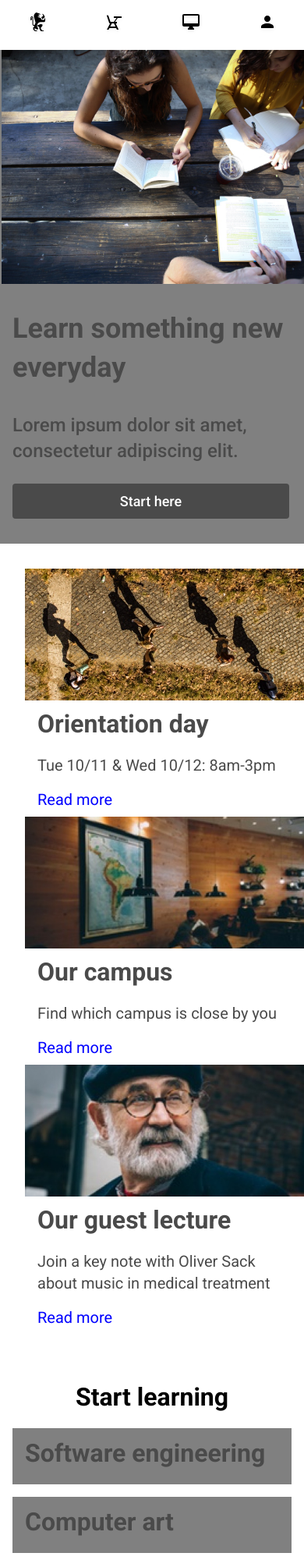
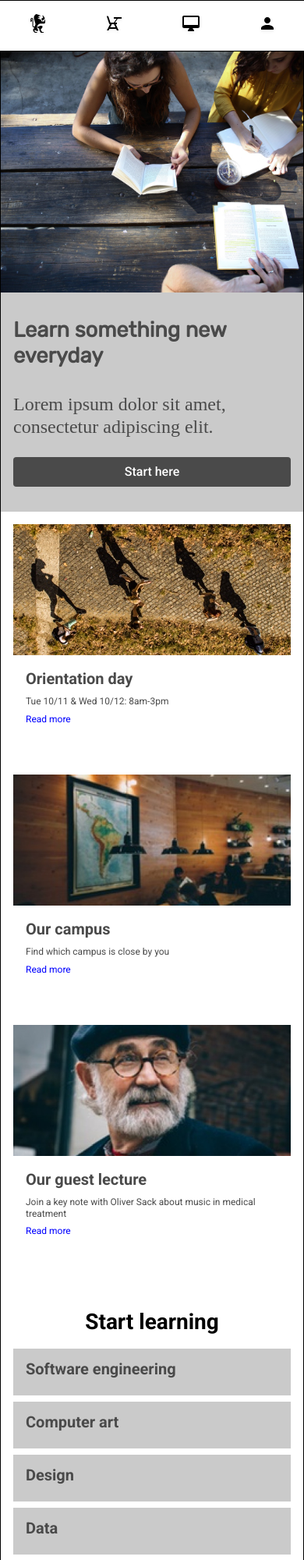
Before and after one commit to sanmarko/COLMAR, a plain HTML site: page index.html in a window 390 px wide. Shown: the top 2000 px of the page at 78% size. Drawn offline with Linux system fonts and the light colour scheme; a web font is replaced by a local one.

Commit message:
third draft

```diff
--- a/index.html
+++ b/index.html
@@ -7,26 +7,17 @@
   <link href="./resources/css/style.css" type="text/css" rel="stylesheet">
   <link href="./resources/css/reset.css" type="text/css" rel="stylesheet">
 </head>
-<body>
+  <body>
+
   <!-- Header -->
-<header>
-    <!--div class="content">
-      <a><img class = "logo" src="./resources/images/ic-logo.svg"><strong>COLMAR</strong>ACADEMY</a>
-      <nav class="desktop">
-        <ul>
-          <li><a href="#">On campus</a></li>
-          <li><a href="#">Online</a></li>
-          <li><a href="#">For companies</a></li>
-          <li><a href="#">Sign in</a></li>
-        </ul>
-      </nav-->
+  <header>
 
   <!-- Header -->
   <div class = "header">
     <!-- Header site container-->
     <div class = "desktop">
 
-        <!-- Logo and h5 header text container-->
+        <!-- Logo and Colmar header text container-->
         <div class = "logotext">
 
           <!--White Logo img and header text-->
@@ -45,18 +36,21 @@
           </nav>
         </div>
     </div>
-      <nav class="mobile">
+    <!--Menu navigation for smaller screens-->
+    <nav class="mobile">
         <ul>
           <li><a href="#"><img src="./resources/images/ic-logo.svg"></a></li>
           <li><a href="#"><img src="./resources/images/ic-on-campus.svg"></a></li>
           <li><a href="#"><img src="./resources/images/ic-online.svg"></a></li>
           <li><a href="#"><img src="./resources/images/ic-login.svg"></a></li>
         </ul>
-      </nav>
+    </nav>
 
   </div>
-</header>
+  </header>
 
+  <!--Page orientation-->
+  <div class = "page">
   <!-- Main Content Container -->
   <div class="main-content">
 
@@ -67,13 +61,13 @@
       </div>
       <div class="start-content">
           <div class="start-header">
-            <h1 class="cursive">Learn something new everyday</h1>
+            <h1 class="rubik">Learn something new everyday</h1>
           </div>
           <div class="start-text">
-            <h2 class="striking">Lorem ipsum dolor sit amet, consectetur adipiscing elit.</h2>
+            <h2 class="damion">Lorem ipsum dolor sit amet, consectetur adipiscing elit.</h2>
           </div>
           <div class="start-button">
-            <div class="button">Start here</div>
+            <div> <a class="button" href="#">Start here</a></div>
           </div>
       </div>
     </div>
@@ -107,10 +101,10 @@
                 <h1 class="sub-head">Orientation day</h1>
               </div>
               <div class="sub1-text">
-                <h2 class="sub-text">Tue 10/11 & Wed 10/12: 8am-3pm</h2>
+                <p class="sub-text">Tue 10/11 & Wed 10/12: 8am-3pm</p>
               </div>
               <div class="sub1-nav">
-                <div class="sub-nav">Read more</div>
+                <a class="sub-nav" href "#">Read more</a>
               </div>
           </div>
         </div>
@@ -125,10 +119,10 @@
                 <h1 class="sub-head">Our campus</h1>
               </div>
               <div class="sub2-text">
-                <h2 class="sub-text">Find which campus is close by you</h2>
+                <p class="sub-text">Find which campus is close by you</p>
               </div>
               <div class="sub2-nav">
-                <div class="sub-nav">Read more</div>
+                <a class="sub-nav" href "#">Read more</a>
               </div>
           </div>
         </div>
@@ -143,10 +137,10 @@
                 <h1 class="sub-head">Our guest lecture</h1>
               </div>
               <div class="sub3-text">
-                <h2 class="sub-text">Join a key note with Oliver Sack about music in medical treatment</h2>
+                <p class="sub-text">Join a key note with Oliver Sack about music in medical treatment</p>
               </div>
               <div class="sub3-nav">
-                <div class="sub-nav">Read more</div>
+                <a class="sub-nav" href "#">Read more</a>
               </div>
           </div>
         </div>
@@ -271,7 +265,7 @@
 
     <!-- Thesis Section Container -->
     <div class="thesis-section">
-      <!--Main info section-->
+
       <!--Thesis-header container-->
       <div class="thesis-header">
         <h1 class="head-style">Thesis exhibit</h1>
@@ -302,7 +296,7 @@
             </div>
             <div class="sub1-content">
               <div class="sub1-header">
-                <h1 class="sub-head">Fisma Design and Prototype</h1>
+                <h1 class="sub-head">Fisma: Design and Prototype</h1>
               </div>
               <div class="sub1-text">
                 <h2 class="sub-text">Designer showcaste of new prototype product</h2>
@@ -330,9 +324,10 @@
     </div>
 
   </div>
+  </div>
 
   <!-- Footer -->
-  <footer>
+  <footer class = "footer">
     <div class="content">
       <span class="copyright">© Colmar Academy. All Rights Reserved</span>
       <span class="terms">Terms Privacy</span>
--- a/resources/css/style.css
+++ b/resources/css/style.css
@@ -4,12 +4,12 @@
 /*Base font definition*/
 html {
   font-family: "Roboto", sans-serif;
-  font-size: 16px;
+  font-size: 18px;
   }
 
 
  body {
-   /*line-height: 1.4;*/
+   line-height: 1.4;
  }
 
 /*Header container style*/
@@ -18,35 +18,35 @@
   position: fixed;
   width: 100%;
   height: 64px;
-  align-items: center;
-  flex-direction: column;
+  justify-content: center;
+  /*flex-direction: column;
   flex: 1;
   color: #4a4a4a;
-  font-family: 'Roboto';
+  font-family: 'Roboto';*/
 }
 
-/*Heder 960px site container*/
+/*Heder desktop container*/
 .desktop {
   display: flex;
-  width: 100%;
-  height: 64px;
+  width: 1300px;
+  /*height: 64px;*/
   background-color: white;
   justify-content: space-between;
-  flex-direction: row;
-  align-items: center;
-  color: #4a4a4a;
+  border: 1px solid;
+  /*flex-direction: row;
+  align-items: center;*/
+  /*color: #4a4a4a;
   font-family: 'Roboto';
   /*margin-right: 24px; /* 8px = 24px-16px(defined in the nav span)*/
   /*margin-left: 24px;*/
 }
 
-/* Logo and text h5 container */
+/* Logo and text colmar text container */
 .logotext {
   display: inline-flex;
   align-items: center;
-  height: 64px;
-  width: auto;
-  font-size: 18px;
+  /*height: 64px;
+  width: auto;*/
 }
 
 /*White header logo*/
@@ -59,15 +59,20 @@
 }
 
 
-/*header text*/
+/*Colmar header text*/
 .colmar {
-  font-size: 22px;
+  font-size: 1.25rem;
   font-weight: 700;
+  color: #4a4a4a;
+  font-family: 'Roboto';
 }
 
+/*Academy header text*/
 .academy {
-  font-size: 22px;
+  font-size: 1.25rem;
   font-weight: 400;
+  color: #4a4a4a;
+  font-family: 'Roboto';
 }
 
 
@@ -80,8 +85,8 @@
 .nav {
   display: inline-flex;
   align-items: center;
-  height: 64px;
-  width: auto;
+  /*height: 64px;
+  width: auto;*/
   margin-right: 8px;
 }
 
@@ -89,12 +94,20 @@
   margin-right: 16px;
 }
 
+/* Menu text definition*/
 nav a {
   color: #4a4a4a;
-  font-size: 22px;
-  font-weight: 500;
+  font-size: 1.125rem;
+  font-weight: 600;
 }
 
+nav a:hover {
+  text-decoration: underline;
+  transition-property: text-decoration 0.5s linear 300ms;
+}
+
+
+/*Header for smaller screens*/
 
 @media only screen and (max-width: 760px) {
   header .desktop {
@@ -112,6 +125,7 @@
     /*flex-direction: row;*/
     width: 100%;
     background-color: white;
+    border: 1px solid;
     /*align-items: center;*/
   }
 
@@ -126,26 +140,36 @@
   }
 }
 
+.page {
+  display: flex;
+  /*flex-direction: column;*/
+  justify-content: center;
+  width: 100%;
+  height: auto;
+}
 
+/* Main content */
   .main-content {
     display: flex;
     flex-direction: column;
-    width: 100%;
+    align-items: center;
+    width: 1300px;
     height: auto;
     padding-top: 64px;
+    border: 1px solid;
     /*top: 5.3125rem; /* To offset for fixed header. */
   }
 
 
-  /* Start Section */
+  /* Banner Start Section */
 
   .start-section {
     display: inline-flex;
     justify-content: flex-start;
-    align-items: flex-start;
+    align-items: center;
     width: 100%;
     height: auto;
-    background-color: grey;
+    background-color: #cacaca;
     /*background-image: url('../images/banner-landingpage.jpg');
     background-position: bottom;
     background-size: cover;
@@ -157,7 +181,7 @@
     width: 60%;
     margin: 32px 24px;
     overflow: hidden;
-    height: 636px;
+    height: 510px;
     /*padding: 0 5rem 2.5rem 5rem;
     border: solid 1px #979797;
     border-radius: 4px;*/
@@ -175,7 +199,7 @@
     justify-content: center;
     align-items: flex-start;
     width: 40%;
-    height: 636px;
+    height: auto;
     margin: 32px 0;
     /*padding: 0 5rem 2.5rem 5rem;
     border: solid 1px #979797;
@@ -185,48 +209,61 @@
 
   .start-header {
     display: flex;
+    align-items: flex-start;
     width: 80%;
-
   }
 
   .start-text {
     display: flex;
+    align-items: flex-start;
     width: 80%;
   }
 
-  .cursive {
-    font-family: "Roboto", sans-serif;
-    font-size: 64px;
-    font-weight: 700;
+  .rubik {
+    font-family: "Rubik", serif;
+    font-size: 3rem;
+    font-weight: bold;
     line-height: 1;
     color: #4a4a4a;
   }
 
-  .striking {
-    font-family: "Roboto";
-    font-size: 36px;
+  .damion {
+    font-family: "Damion";
+    font-size: 2.5rem;
     line-height: 1.2;
     font-weight: 500;
     color: #4a4a4a;
-    margin: 48px 0;
+    margin: 2.5rem 0;
   }
 
   .start-button {
-      display: inline-flex;
-      flex-direction: row;
-      justify-content: center;
-      width: 80%;
-    border-radius: 4px;
+    display: flex;
+    flex-direction: column;
+    width: 80%;
+    /*border-radius: 4px;
     background-color: #4a4a4a;
-    color: white;
+    color: white;*/
   }
 
   .start-button .button {
-    padding: 8px auto;
+    display: flex;
+    justify-content: center;
+    border-radius: 4px;
+    color: white;
+    /*border-radius: 4px;
+    color: white;*/
+    /*width: 100%;*/
+    padding: 8px 0;
+    background-color: #4a4a4a;
     font-family: "Roboto";
     font-weight: 500;
-    font-size: 30px;
+    font-size: 1.75rem;
     line-height: 1.4;
+  }
+
+  .start-button .button:hover {
+    background-color: blue;
+    transition-property: background-color 0.5s linear 300ms;
   }
 
   @media only screen and (max-width: 760px) {
@@ -238,12 +275,12 @@
     .start-img {
       display: flex;
       width: 100%;
-      height: 300px;
+      height: 310px;
       margin: 0 2px;
     }
 
     .start-img .banner {
-      height: 300px;
+      height: 310px;
       width: 100%;
     }
 
@@ -261,30 +298,33 @@
     width: 100%;
     }
 
-    .cursive {
-      font-size: 36px;
-      line-height: 1.4;
+    .rubik {
+      font-size: 1.7rem;
+      line-height: 1.2;
       margin: 0 16px;
     }
 
-    .striking {
-      font-size: 24px;
+    .damion {
+      font-size: 1.5rem;
       margin: 32px 16px 24px 16px;
-      line-height: 1.4;
+      line-height: 1.2;
     }
 
     .start-button {
-      width: 91%;
-      margin: 0 16px;
+      width: 100%;
+      /*background-color: grey;
+      /*margin: 0 16px;*/
     }
 
     .start-button .button {
-      /*display: flex;
-      width: 100%;
+      /*display: flex;*/
+      /*width: 100%;
+      text-align: center;*/
       /*justify-content: center;
       align-items: center;*/
-      font-size: 18px;
-      padding: 10px 0;
+      font-size: 1rem;
+      /*padding: 10px 0;*/
+      margin: 0 16px;
     }
 }
 
@@ -324,7 +364,7 @@
   display: flex;
   width: 100%;
   font-family: "Roboto", sans-serif;
-  font-size: 32px;
+  font-size: 2rem;
   font-weight: 700;
   line-height: 1;
   color: #4a4a4a;
@@ -335,13 +375,13 @@
 .info-text {
   display: flex;
   align-items: center;
-  width: 100%;
+  max-width: 100%;
   font-family: "Roboto";
-  font-size: 24px;
+  font-size: 1rem;
   line-height: 1.4;
   font-weight: 500;
   color: #4a4a4a;
-  margin: 24px 24px 0 0;
+  margin: 24px 0 0 0;
 }
 
 
@@ -349,10 +389,10 @@
   display: flex;
   flex-direction: column;
   justify-content: center;
-  /*align-items: flex-start;*/
+  align-items: flex-start;
   width: 40%;
   height: auto;
-  margin: 32px 0px;
+  margin: 16px 0px;
   /*padding: 0 5rem 2.5rem 5rem;
   border: solid 1px #979797;
   border-radius: 4px;
@@ -371,6 +411,8 @@
   background-color: white;
   padding-left: 16px;
   overflow: hidden;
+  border: 1px solid;
+  border-radius: 10px;
   /*background-image: url('../images/banner-landingpage.jpg');
   background-position: bottom;
   background-size: cover;
@@ -378,7 +420,7 @@
 }
 
 .sub3 {
-  background-color: grey;
+  background-color: #cacaca;
 }
 
 .sub1-img-box,
@@ -459,7 +501,7 @@
 
 .sub-head {
   font-family: "Roboto", sans-serif;
-  font-size: 32px;
+  font-size: 1.5rem;
   font-weight: 700;
   color: #4a4a4a;
   line-height: 1.4;
@@ -468,7 +510,7 @@
 
 .sub-text {
   font-family: "Roboto", sans-serif;
-  font-size: 20px;
+  /*font-size: 20px;*/
   font-weight: 400;
   color: #4a4a4a;
   margin: 8px 0;
@@ -477,11 +519,18 @@
 
 .sub-nav {
   font-family: "Roboto", sans-serif;
-  font-size: 20px;
+  /*font-size: 20px;*/
   font-weight: 400;
   color: blue;
   margin: 8px 0;
   line-height: 1.4;
+}
+
+.sub-nav:hover {
+  text-decoration: underline;
+  transition-property: text-decoration 0.5s linear 300ms;
+  font-weight: bold;
+  transition-property: font-weight 0.5s linear 300ms;
 }
 
 @media only screen and (max-width: 760px) {
@@ -495,7 +544,8 @@
     flex-direction: column;
     width: 100%;
     height: auto;
-    margin: 32px 16px;
+    margin-bottom: 0px;
+    margin-top: 16px;
   }
 
   .sub1,
@@ -503,12 +553,14 @@
   .sub3 {
     display: flex;
     flex-direction: column;
-    justify-content: flex-start;
-    align-items: flex-start;
+    /*justify-content: flex-start;
+    /*align-items: flex-start;*/
     width: 100%;
     height: auto;
     background-color: white;
     overflow: hidden;
+    padding: 0;
+    border: 0;
   }
 
   .sub1-img,
@@ -517,12 +569,26 @@
     display: none;
   }
 
+  .sub1-img-box,
+  .sub2-img-box,
+  .sub3-img-box {
+    display: flex;
+    align-items: flex-start;
+    width: 100%;
+    height: auto;
+    overflow: hidden;
+    padding: 0;
+    /*padding: 0 5rem 2.5rem 5rem;
+    border: solid 1px #979797;
+    border-radius: 4px;*/
+  }
+
   .sub1-img-mob,
   .sub2-img-mob,
   .sub3-img-mob {
     display: block;
-    width: 100%;
-    margin: 0;
+    max-width: 100%;
+    margin: 0 16px;
     height: auto;
   }
 
@@ -531,34 +597,39 @@
   .sub3-content {
     width: 90%;
     margin: 0;
-    margin-left: 16px;
+    /*margin-left: 32px;*/
+    margin-bottom: 64px;
   }
+
+  /*.sub3-content {
+    margin: 0 0 32px 32px;
+  }*/
 
 .sub-head {
   font-family: "Roboto", sans-serif;
-  font-size: 32px;
+  font-size: 1.25rem;
   font-weight: 700;
   color: #4a4a4a;
   line-height: 1.4;
-  margin: 8px 0;
+  margin: 16px 32px 8px;
 }
 
 .sub-text {
   font-family: "Roboto", sans-serif;
-  font-size: 20px;
+  font-size: 0.75rem;
   font-weight: 400;
   color: #4a4a4a;
-  margin: 8px 0;
-  line-height: 1.4;
+  margin: 0 0 0 32px;
+  line-height: 1.2;
   }
 
 .sub-nav {
   font-family: "Roboto", sans-serif;
-  font-size: 20px;
+  font-size: 0.75rem;
   font-weight: 400;
   color: blue;
-  margin: 8px 0;
-  line-height: 1.4;
+  margin: 8px 0 0 32px;
+  line-height: 1.2;
   }
 
 }
@@ -571,11 +642,11 @@
   align-items: center;
   max-width: 100%;
   height: auto;
-  background-color: grey;
+  background-color: #cacaca;
   padding-bottom: 16px;
 }
 
-/* Main info container*/
+/* Course and Thesis header container*/
 .course-header,
 .thesis-header {
   display: flex;
@@ -584,23 +655,26 @@
   width: 100%;
 }
 
+/* Header style*/
 .head-style {
   font-family: "Roboto", sans-serif;
-  font-size: 32px;
+  font-size: 2rem;
   font-weight: 700;
   color: #4a4a4a;
   line-height: 1.4;
   margin: 32px 0 16px 0;
 }
 
+/* Course content container*/
 .course-content {
   display: flex;
   flex-direction: row;
   justify-content: center;
   max-width: 100%;
-  padding: 0 54px;
+  padding: 0 56px;
 }
 
+/*Individual course box container*/
 .course-box {
   display: flex;
   flex-direction: column;
@@ -609,6 +683,7 @@
   background-color: white;
 }
 
+/*Individual course image*/
 .box-img {
   display: flex;
   max-width: 100%;
@@ -618,6 +693,7 @@
   border-radius: 4px;*/
 }
 
+/*Individual course text content*/
 .box-content {
   display: flex;
   flex-direction: column;
@@ -625,35 +701,42 @@
   margin-bottom: 24px;
 }
 
-
+/* Individual course header*/
 .h1-style {
   /*display: flex;
   width: 100%;*/
   font-family: "Roboto", sans-serif;
-  font-size: 32px;
+  font-size: 1.5rem;
   font-weight: 700;
-  line-height: 1;
+  line-height: 1.4;
   color: #4a4a4a;
   margin: 16px 16px 0 16px;
 }
 
+/*Individual course text style*/
 .box-text {
   /*display: flex;
   width: 100%;*/
   font-family: "Roboto", sans-serif;
-  font-size: 24px;
+  /*font-size: 1rem;*/
   font-weight: 400;
-  line-height: 1;
+  line-height: 1.4;
   color: #4a4a4a;
   margin: 8px 16px 0 16px;
 }
 
 @media only screen and (max-width: 760px) {
 
+  .main-content {
+
+    /*width: 760px;*/
+  }
+
   .course-main {
     background-color: white;
-    padding-bottom: 16px;
-    margin: 0 16px;
+    padding-bottom: 28px;
+    margin: 0;
+    width: 100%;
   }
 
   /* Main course header container*/
@@ -676,13 +759,13 @@
     /*display: flex;
     flex-direction: column;*/
     width: 100%;
-    margin: 8px 0;
-    background-color: grey;
+    margin: 4px 0;
+    /*background-color: grey;*/
   }
 
   .head-style {
     font-family: "Roboto", sans-serif;
-    font-size: 32px;
+    font-size: 1.75rem;
     font-weight: 700;
     color: black;
     line-height: 1;
@@ -690,18 +773,20 @@
   }
 
   .box-content {
-    background-color: grey;
-    margin-bottom: 24px;
+    /*background-color: grey;*/
+    margin: 0;
   }
 
   .h1-style {
     /*max-width: 100%;*/
     font-family: "Roboto", sans-serif;
-    font-size: 32px;
+    font-size: 1.25rem;
     font-weight: 700;
     line-height: 1;
     color: #4a4a4a;
-    margin: 16px 16px 0 16px;
+    background-color: #cacaca;
+    padding: 16px 16px 24px 16px;
+    margin: 0 16px;
   }
 
   .box-img {
@@ -729,8 +814,6 @@
   background-color: grey;*/
 }
 
-
-
 /* Thesis Content container*/
 .thesis-content {
   display: flex;
@@ -747,7 +830,7 @@
   justify-content: flex-start;
   align-items: flex-start;
   max-width: 60%;
-  margin: 32px 24px;
+  margin: 16px 24px 32px;
   height: auto;
 }
 
@@ -779,7 +862,7 @@
   /*align-items: flex-start;*/
   width: 40%;
   height: auto;
-  margin: 32px 0px;
+  margin: 16px 0px 32px;
   /*padding: 0 5rem 2.5rem 5rem;
   border: solid 1px #979797;
   border-radius: 4px;
@@ -787,7 +870,7 @@
 }
 
 .thesis-sub .sub1 {
-  background-color: grey;
+  background-color: #cacaca;
 }
 
 
@@ -796,7 +879,8 @@
   .main-thesis {
 
     max-width: 100%;
-    margin: 32px 24px;
+    margin: 0;
+    margin-bottom: 24px;
   }
 
   .h2-thesis {
@@ -816,23 +900,29 @@
 
 /* Footer */
 
-footer {
+.footer {
   display: flex;
-  background-color: white;
-  padding: 1.5rem 2rem;
+  justify-content: center;
+  width: 100%;
+  height: auto;
+  /*background-color: white;
+  padding: 1.5rem 2rem;*/
 }
 
-footer .content {
-  width: 100%;
-  color: #4a4a4a;
+.content {
+  width: 1300px;
+  /*color: #4a4a4a;*/
   display: inline-flex;
   font-size: .75rem;
-  flex-direction: row;
-  justify-content: space-between;
+  /*flex-direction: row;
+  justify-content: space-between;*/
+  background-color: white;
+  border: 1px solid;
+  /*padding: 1.5rem 2rem;
   /*align-items: stretch;*/
 }
 
-footer .copyright {
+.copyright {
   display: inline-flex;
   /*justify-content: flex-start;*/
   flex-grow: 1;
@@ -843,12 +933,12 @@
   color: color: #4a4a4a;;
 }
 
-footer .terms {
+.terms {
   display: inline-flex;
   flex-grow: 1;
   justify-content: flex-end;
   word-spacing: 16px;
-  padding: 25px 24px 25px 0;
+  padding: 16px 24px 72px 0;
   font-family: "Roboto";
   font-size: 0.75rem;
   font-weight: 400;
@@ -856,20 +946,22 @@
 }
 
 @media only screen and (max-width: 760px) {
-  footer .content {
-    justify-content: flex-start;
+  .content {
+    /*justify-content: flex-start;
     /*align-items: stretch;*/
+    width: 100%;
     font-size: .625rem;
     padding: 0;
-    margin-left: 16px;
+    margin: 0;
+    /*margin-left: 16px;*/
   }
 
-  footer .copyright {
+  .copyright {
     font-size: 10px;
-    padding: 0;
+    padding: 16px 0 16px 16px;
   }
 
-  footer .terms {
+  .terms {
     display: none;
   }
 }
```
